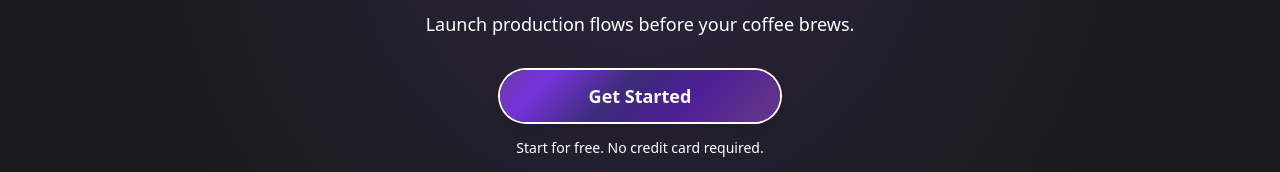
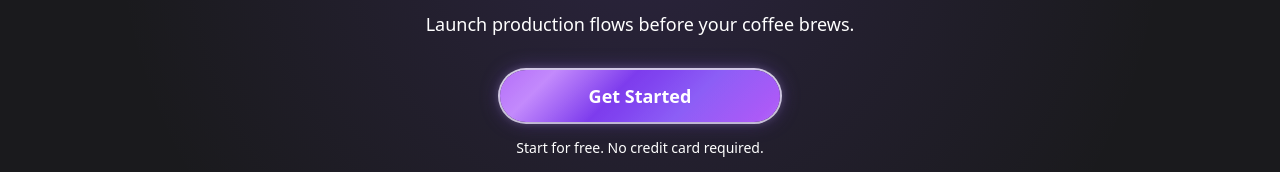
Before and after one commit to webbmaistro/flowdrop, a Next.js app: page / in a window 1280 px wide. Shown: the part 489-661 px from the top of the page. Built offline with nearby package versions, Linux system fonts and the light colour scheme; no server answers.

Commit message:
this button is going to get clicked...

```diff
--- a/app/globals.css
+++ b/app/globals.css
@@ -233,20 +233,31 @@ html {
 .btn-liquid {
   background: linear-gradient(
     135deg,
-    #3b2a78 0%,
-    #4c1d95 12.5%,
-    #5b2c87 25%,
-    #6d28d9 37.5%,
-    #3b2a78 50%,
-    #4c1d95 62.5%,
-    #5b2c87 75%,
-    #6d28d9 87.5%,
-    #3b2a78 100%
+    #7c3aed 0%,
+    #8b5cf6 12.5%,
+    #a855f7 25%,
+    #c084fc 37.5%,
+    #7c3aed 50%,
+    #8b5cf6 62.5%,
+    #a855f7 75%,
+    #c084fc 87.5%,
+    #7c3aed 100%
   );
   background-size: 200% 200%;
   animation: liquid 20s linear infinite;
   position: relative;
   overflow: hidden;
+  box-shadow: 0 0 20px rgba(139, 92, 246, 0.4), 0 4px 15px rgba(0, 0, 0, 0.2);
+}
+
+/* Perfect ring border with bright white glow that blends with brand color */
+.btn-liquid.ring-2,
+.btn-liquid.ring-2:hover {
+  box-shadow:
+    0 0 20px rgba(139, 92, 246, 0.4),
+    0 4px 15px rgba(0, 0, 0, 0.2),
+    0 0 0 2px rgba(255, 255, 255, 0.9),
+    0 0 8px rgba(255, 255, 255, 0.3) !important;
 }
 
 .btn-liquid::before {
```
